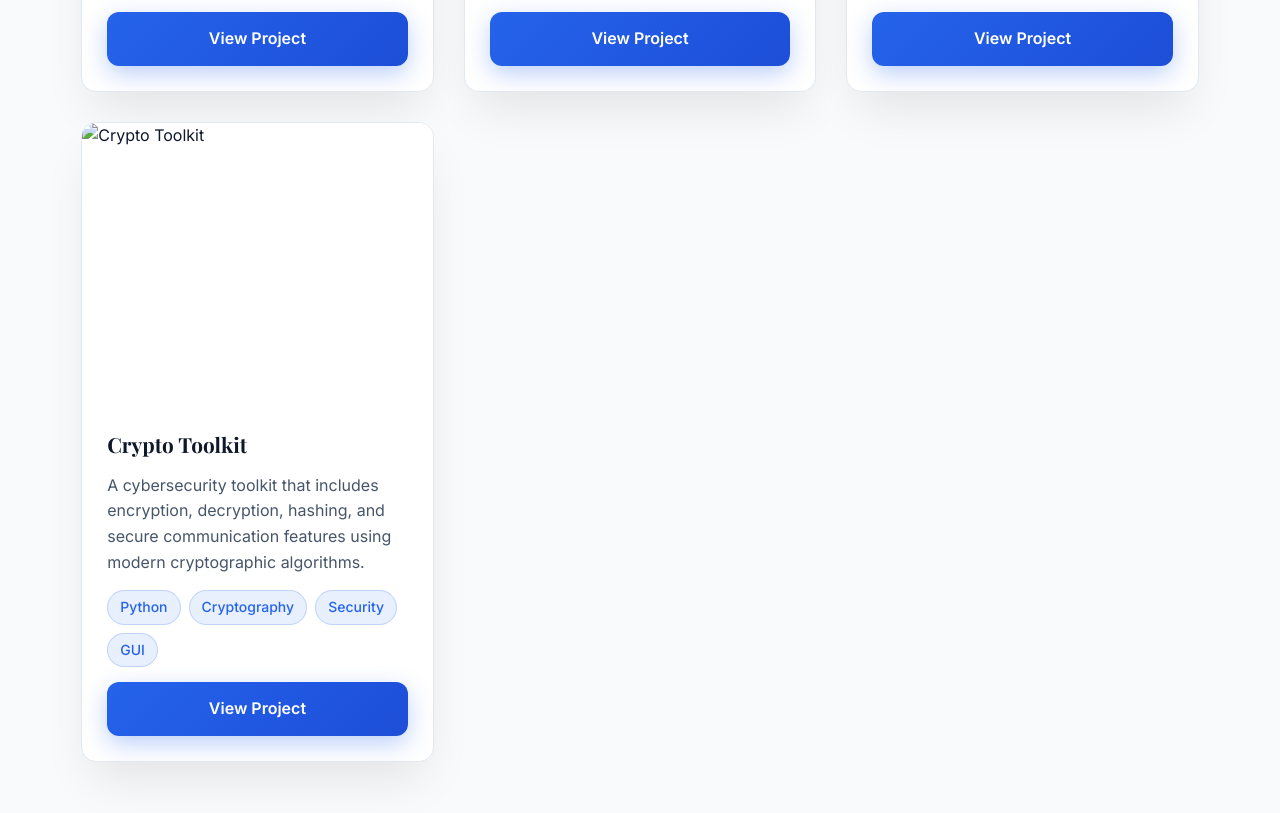
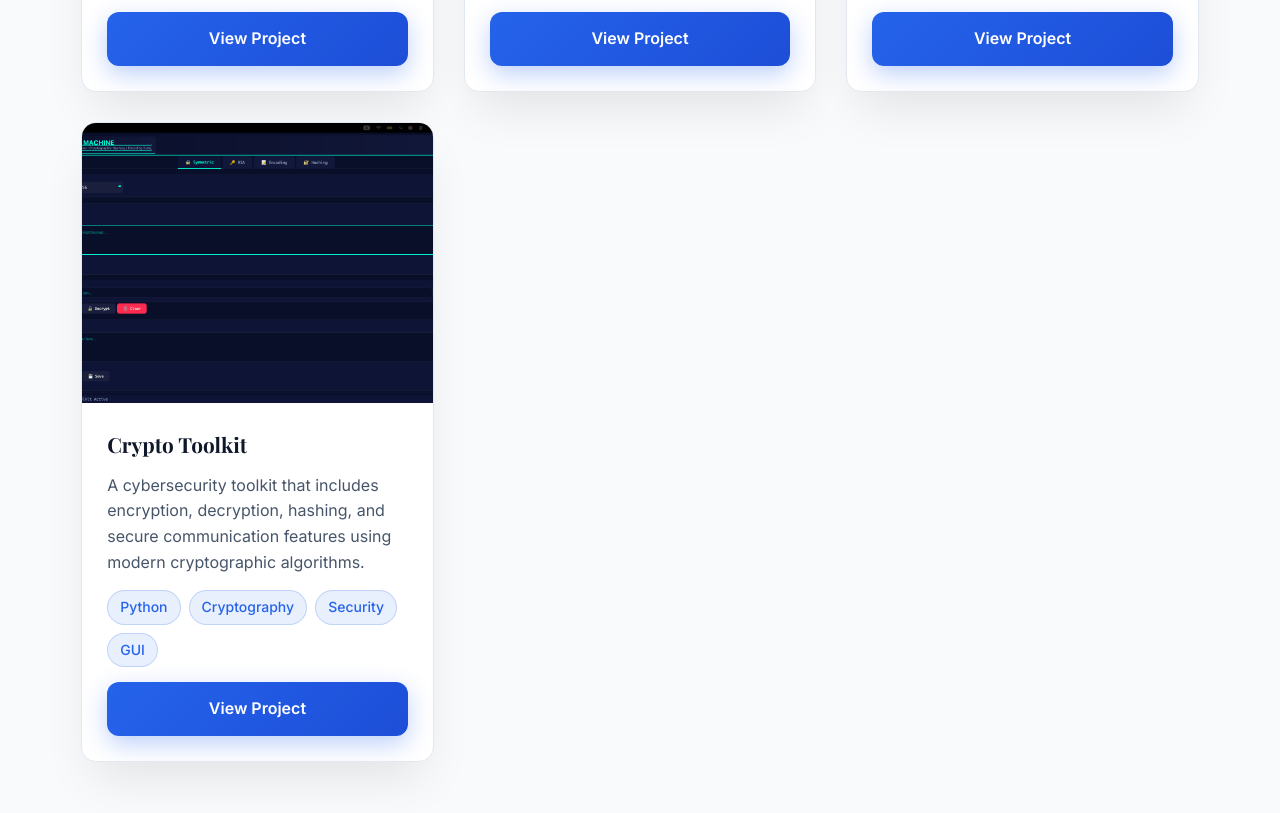
Before and after one commit to SalahMohamed1311/-salaheldin---portfolio-, a website: page index.html in a window 1280 px wide. Shown: the part 3047-3860 px from the top of the page. Drawn offline with nearby package versions, Linux system fonts and the light colour scheme.

Commit message:
Update index.html

```diff
--- a/index.html
+++ b/index.html
@@ -1478,7 +1478,7 @@
  <!-- New Project Card Start -->
 <article class="project-card">
     <div class="project-img">
-        <img src="Screenshot 2026-05-18 at 4.27.32 PM.png" alt="Crypto Toolkit">
+        <img src="https://github.com/SalahMohamed1311/-salaheldin---portfolio-/blob/bdd720a70990407ea9f8ac2a18734fefdaf319d7/crypto.png" alt="Crypto Toolkit">
 
         <div class="project-overlay">
             <a href="https://github.com/SalahMohamed1311/-salaheldin---portfolio-/blob/c3f94e7762f7673d6870e91161127710772d5582/crypto_toolkit.zip" target="_blank">
```
